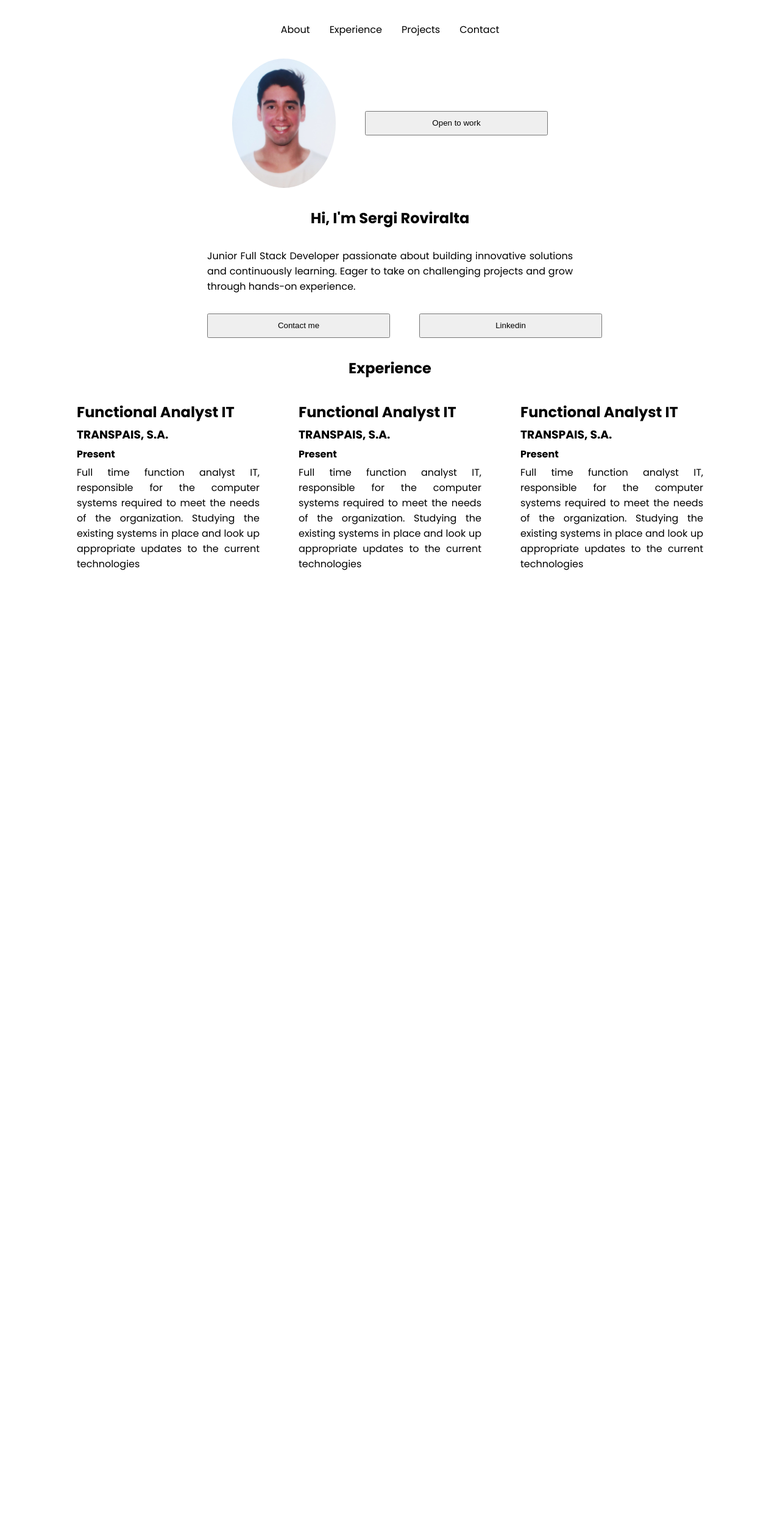
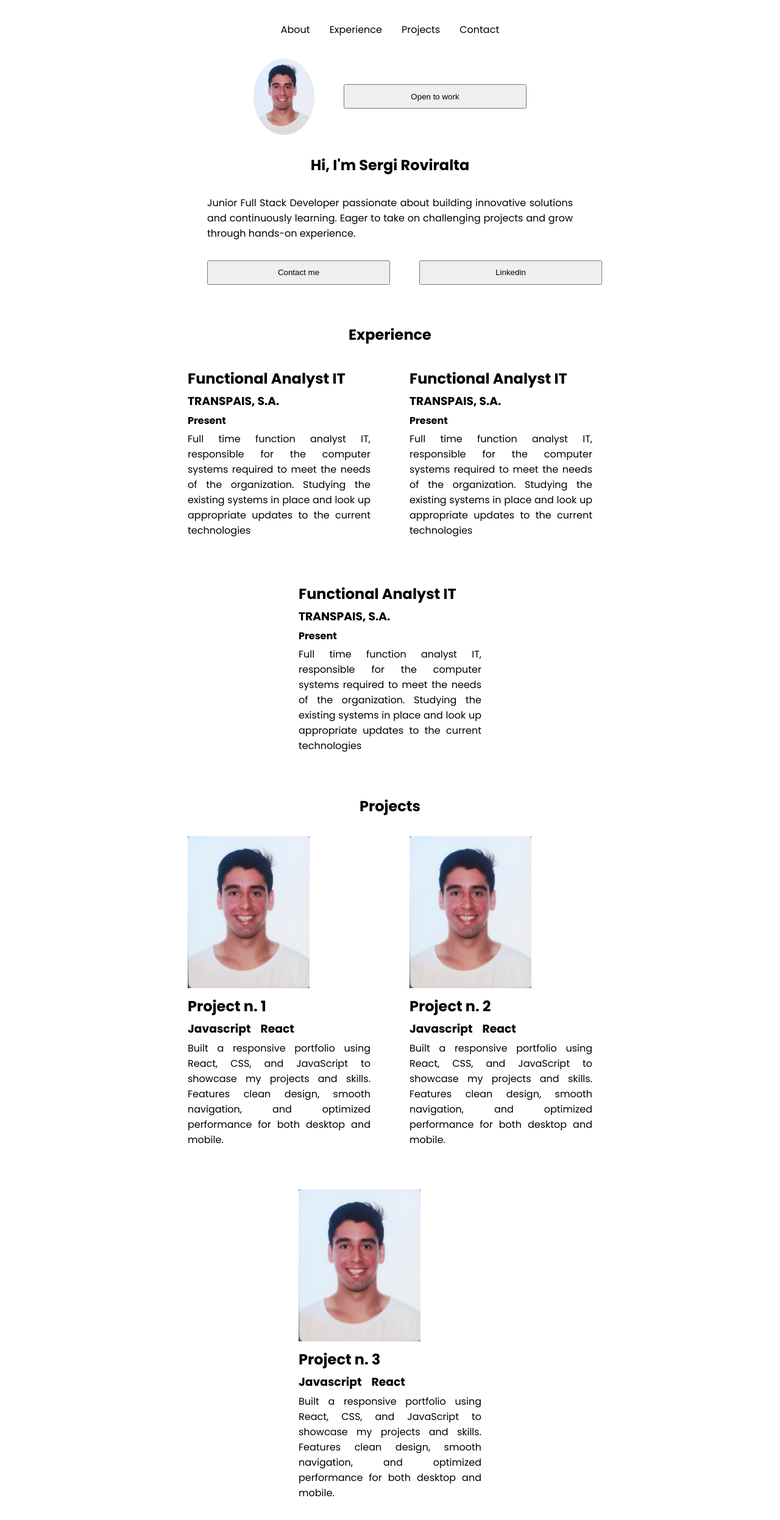
Before and after one commit to roviralta/my-portfolio, a React (Create React App) app: page / in a window 1280 px wide. Shown: the top 2492 px of the page at 61% size. Before the commit the page ends 974 px from the top, so only its background shows below. Built offline with nearby package versions, Linux system fonts and the light colour scheme.

Commit message:
added components plus responsive styles

```diff
--- a/src/App.js
+++ b/src/App.js
@@ -1,6 +1,7 @@
 import NavBar from './components/NavBar'
 import Profile from './components/Profile'
 import Experience from './components/Experience'
+import Projects from './components/Projects'
 
 function App() {
 	return (
@@ -8,6 +9,7 @@ function App() {
 			<NavBar></NavBar>
 			<Profile></Profile>
 			<Experience></Experience>
+			<Projects></Projects>
 		</>
 	)
 }
--- a/src/components/Experience.js
+++ b/src/components/Experience.js
@@ -5,6 +5,7 @@ const Experience = () => {
 	return (
 		<>
 			<section id='experience'>
+				<div className='container'>
 					<div className='title'>
 						<h1>Experience</h1>
 					</div>
@@ -15,11 +16,11 @@ const Experience = () => {
 							<h3 className='business'>TRANSPAIS, S.A.</h3>
 							<h4 className='date'>Present</h4>
 							<p className='text2'>
-							Full time function analyst IT, responsible for the
-							computer systems required to meet the needs of the
-							organization. Studying the existing systems in place
-							and look up appropriate updates to the current
-							technologies
+								Full time function analyst IT, responsible for
+								the computer systems required to meet the needs
+								of the organization. Studying the existing
+								systems in place and look up appropriate updates
+								to the current technologies
 							</p>
 						</div>
 						<div className='cards'>
@@ -27,11 +28,11 @@ const Experience = () => {
 							<h3 className='business'>TRANSPAIS, S.A.</h3>
 							<h4 className='date'>Present</h4>
 							<p className='text2'>
-							Full time function analyst IT, responsible for the
-							computer systems required to meet the needs of the
-							organization. Studying the existing systems in place
-							and look up appropriate updates to the current
-							technologies
+								Full time function analyst IT, responsible for
+								the computer systems required to meet the needs
+								of the organization. Studying the existing
+								systems in place and look up appropriate updates
+								to the current technologies
 							</p>
 						</div>
 						<div className='cards'>
@@ -39,12 +40,13 @@ const Experience = () => {
 							<h3 className='business'>TRANSPAIS, S.A.</h3>
 							<h4 className='date'>Present</h4>
 							<p className='text2'>
-							Full time function analyst IT, responsible for the
-							computer systems required to meet the needs of the
-							organization. Studying the existing systems in place
-							and look up appropriate updates to the current
-							technologies
+								Full time function analyst IT, responsible for
+								the computer systems required to meet the needs
+								of the organization. Studying the existing
+								systems in place and look up appropriate updates
+								to the current technologies
 							</p>
+						</div>
 					</div>
 				</div>
 			</section>
--- a/src/components/Profile.js
+++ b/src/components/Profile.js
@@ -4,11 +4,13 @@ import profile from '../assets/1651657926797 - Copy.jpg'
 
 const Profile = () => {
 	return (
-		<section id='about'>
-			<div>
+		<section id='profile'>
+			<div className='container'>
 				<div className='image'>
 					<img id='logo' alt='Here I am' src={profile}></img>
-					<button className='work'>Open to work</button>
+					<button id='button' className='work'>
+						Open to work
+					</button>
 				</div>
 
 				<div className='title'>
--- /dev/null
+++ b/src/components/Projects.js
@@ -0,0 +1,73 @@
+import React from 'react'
+import '../styles/projects.css'
+import profile from '../assets/1651657926797 - Copy.jpg'
+
+const Projects = () => {
+	return (
+		<section id='projects'>
+			<div className='container'>
+				<div className='title'>
+					<h1>Projects</h1>
+				</div>
+				<div className='diff-works'>
+					<div className='cards'>
+						<img
+							className='img-projects'
+							alt='project display'
+							src={profile}
+						></img>
+						<h2 className='role'>Project n. 1</h2>
+						<div className='tecnologies'>
+							<h3>Javascript</h3>
+							<h3>React</h3>
+						</div>
+						<p className='text2'>
+							Built a responsive portfolio using React, CSS, and
+							JavaScript to showcase my projects and skills.
+							Features clean design, smooth navigation, and
+							optimized performance for both desktop and mobile.
+						</p>
+					</div>
+					<div className='cards'>
+						<img
+							className='img-projects'
+							alt='project display'
+							src={profile}
+						></img>
+						<h2 className='role'>Project n. 2</h2>
+						<div className='tecnologies'>
+							<h3>Javascript</h3>
+							<h3>React</h3>
+						</div>
+						<p className='text2'>
+							Built a responsive portfolio using React, CSS, and
+							JavaScript to showcase my projects and skills.
+							Features clean design, smooth navigation, and
+							optimized performance for both desktop and mobile.
+						</p>
+					</div>
+					<div className='cards'>
+						<img
+							className='img-projects'
+							alt='project display'
+							src={profile}
+						></img>
+						<h2 className='role'>Project n. 3</h2>
+						<div className='tecnologies'>
+							<h3>Javascript</h3>
+							<h3>React</h3>
+						</div>
+						<p className='text2'>
+							Built a responsive portfolio using React, CSS, and
+							JavaScript to showcase my projects and skills.
+							Features clean design, smooth navigation, and
+							optimized performance for both desktop and mobile.
+						</p>
+					</div>
+				</div>
+			</div>
+		</section>
+	)
+}
+
+export default Projects
--- a/src/styles/experience.css
+++ b/src/styles/experience.css
@@ -1,3 +1,8 @@
+#experience {
+	display: flex;
+	justify-content: center;
+}
+
 .diff-works {
 	display: flex;
 	justify-content: center;
--- a/src/styles/profile.css
+++ b/src/styles/profile.css
@@ -1,5 +1,15 @@
+#profile {
+	display: flex;
+	justify-content: center;
+}
+
+.container {
+	width: 100%;
+	max-width: 800px; /* Set maximum width to 800px */
+}
+
 #logo {
-	width: 170px;
+	width: 100px;
 	border-radius: 50%;
 }
 
@@ -14,6 +24,7 @@
 	width: 300px;
 	height: 40px;
 	margin-left: 3rem;
+	text-wrap: balance;
 }
 
 .title {
@@ -32,7 +43,7 @@
 }
 
 .buttons {
-	margin: 2rem 2rem 0 2rem;
+	margin: 2rem 2rem;
 	display: flex;
 	justify-content: center;
 	align-items: center;
--- /dev/null
+++ b/src/styles/projects.css
@@ -0,0 +1,14 @@
+.img-projects {
+	width: 200px;
+}
+
+#projects {
+	display: flex;
+	justify-content: center;
+}
+
+.tecnologies {
+	display: flex;
+	justify-content: flex-start;
+	gap: 1rem;
+}
```
Also changed, not shown: src/components/Contact.js (added, +9 -0 lines), src/styles/contact.css (added). Lines whose indentation alone changed are shown as unchanged.
